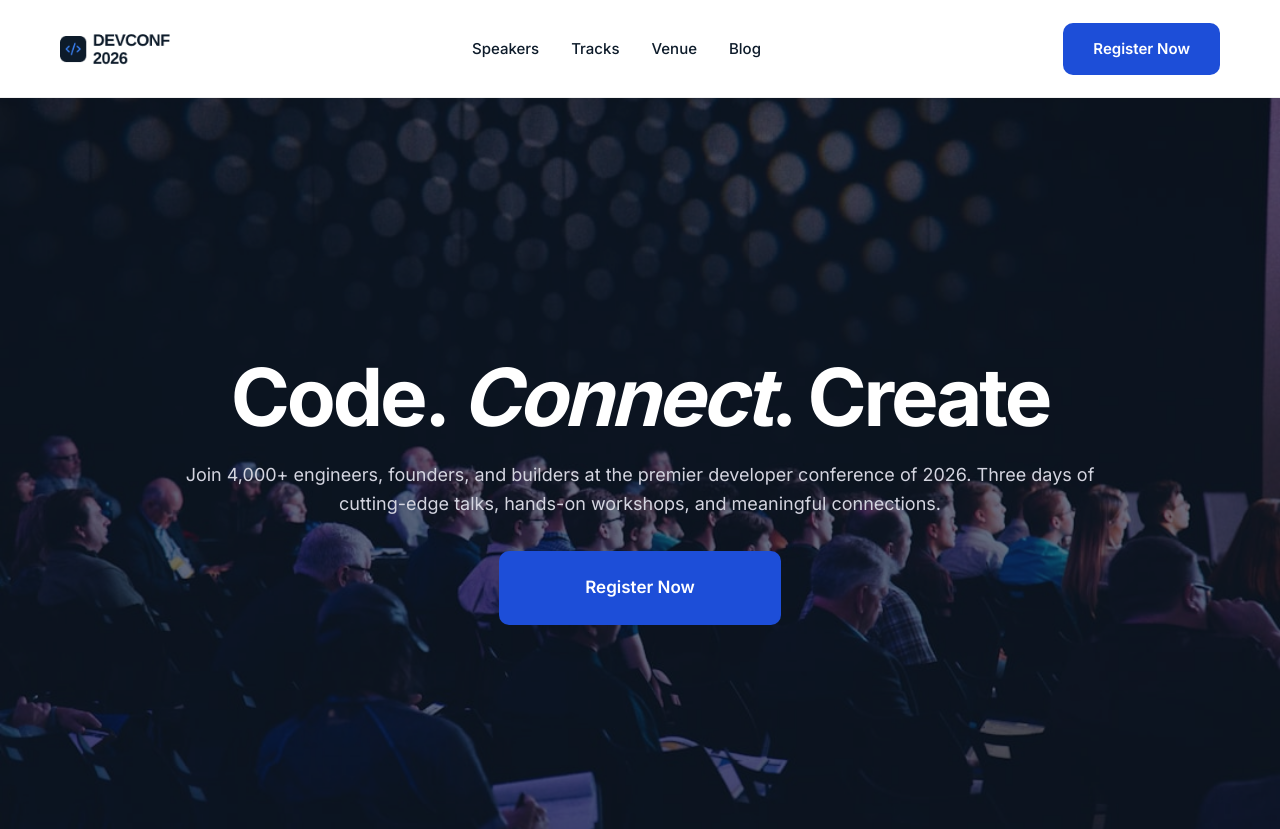
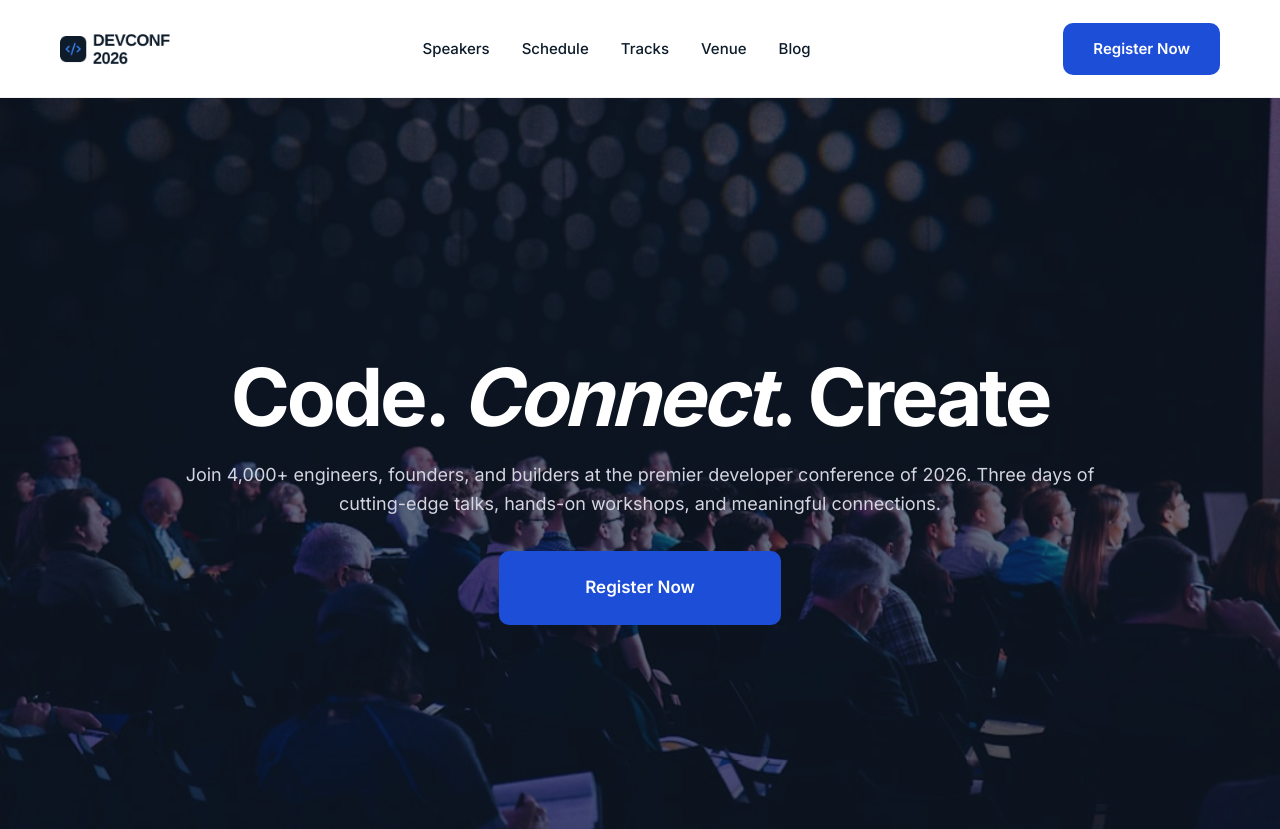
Before and after one commit to Maruf-183/devconf-2026, a plain HTML site: page index.html in a window 1280 px wide. Shown: the top 829 px of the page. Drawn offline with Linux system fonts and the light colour scheme.

Commit message:
added schedule in to the nav bar

```diff
--- a/index.html
+++ b/index.html
@@ -18,6 +18,7 @@
             <nav class="nav-menu">
                 <ul>
                     <li><a href="#speakers">Speakers</a></li>
+                    <li><a href="#schedule">Schedule</a></li>
                     <li><a href="#tracks">Tracks</a></li>
                     <li><a href="#venue">Venue</a></li>
                     <li><a href="#blog">Blog</a></li>
```
